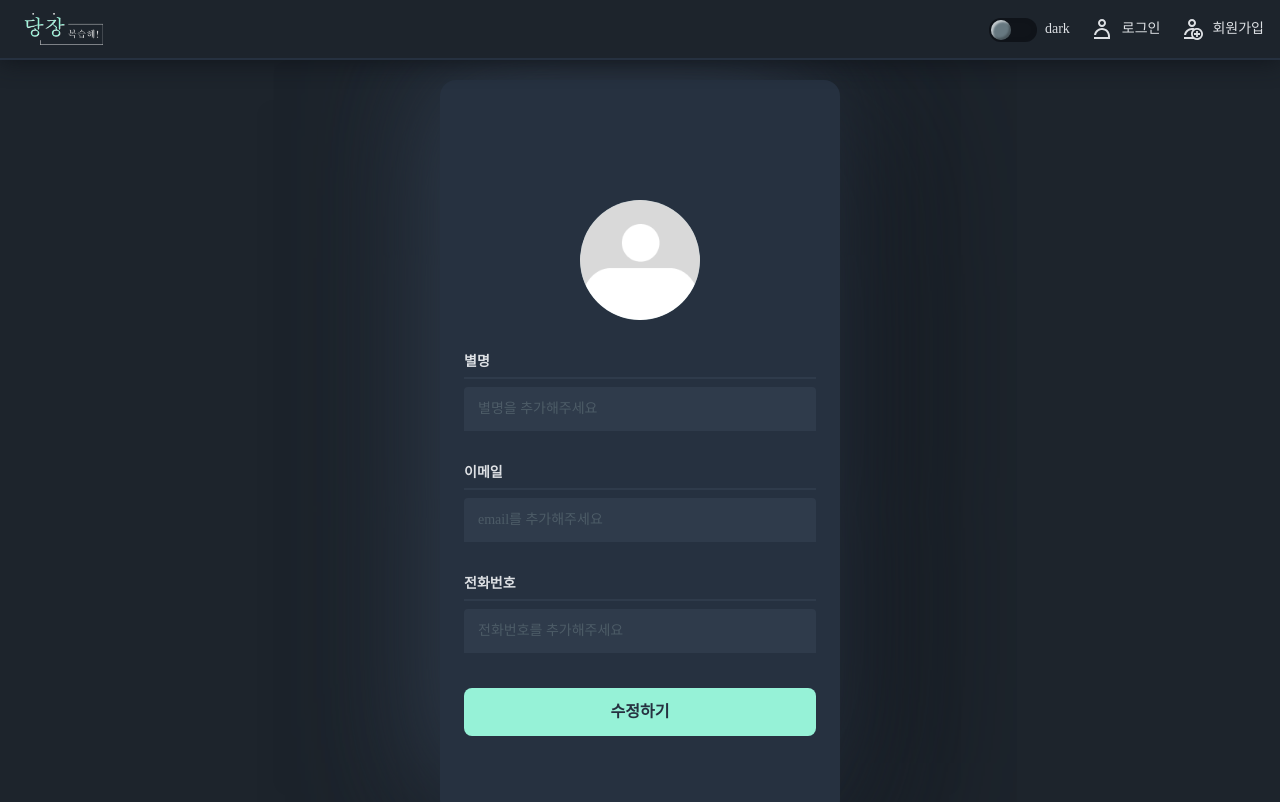
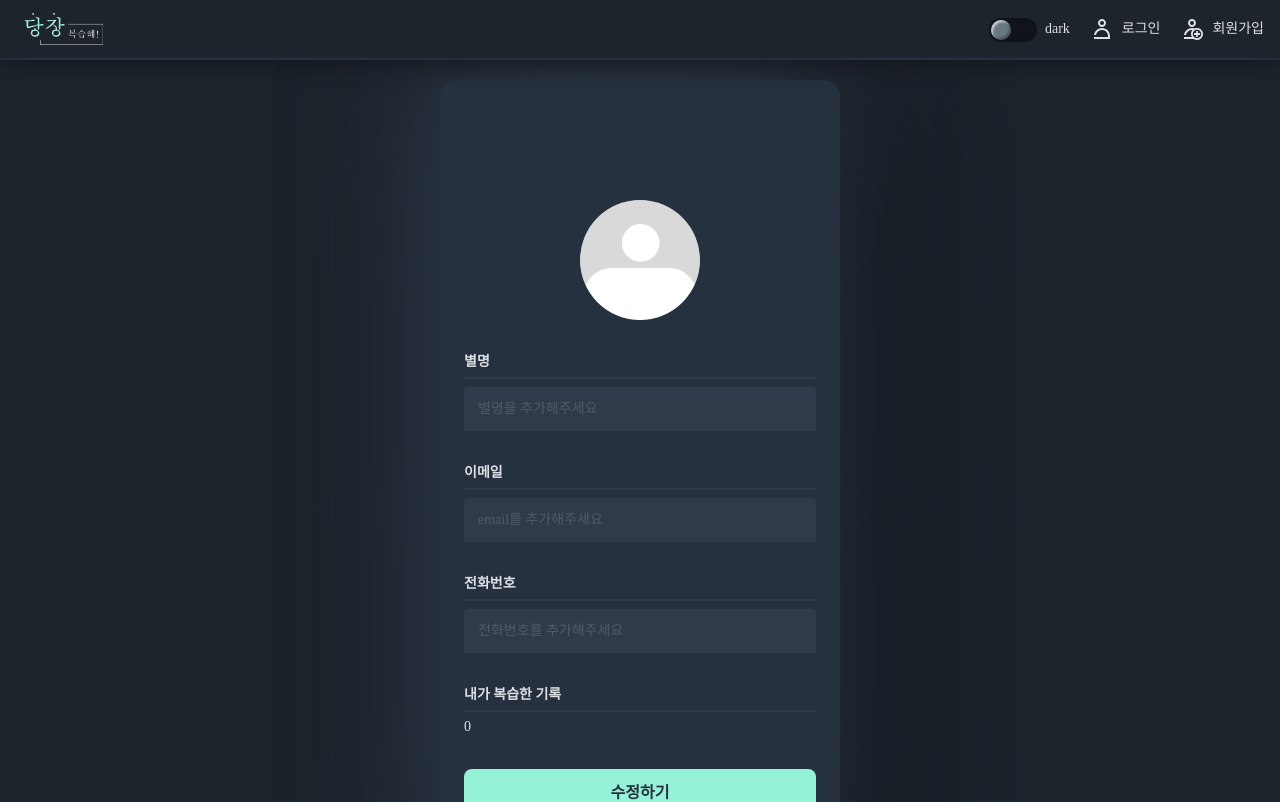
Before and after one commit to sthgml/review-ts, a React (Vite) app: page /mypage in a window 1280 px wide. Shown: the top 802 px of the page. Built offline with nearby package versions, Linux system fonts and the light colour scheme; no server answers; the database is empty.

Commit message:
feat: progress bar 추가

```diff
--- a/src/components/diary-list/DiaryItem.tsx
+++ b/src/components/diary-list/DiaryItem.tsx
@@ -1,9 +1,70 @@
-import { Timestamp, type DocumentData } from 'firebase/firestore';
-import { useEffect } from 'react';
+import { useEffect, useState } from 'react';
+
+import { type DocumentData } from 'firebase/firestore';
+import styled from 'styled-components';
 import useFirestore from '../../hooks/useFireStore';
+
 import DiaryBtns from './DiaryBtns';
 import TextArea from '../common/TextArea';
+
 import useStateContexts from '../../hooks/useStateContexts';
+import getTimeString from '../../utils/getTimeString';
+import ProgressBar from './ProgressBar';
+
+const Container = styled.article`
+  display: flex;
+  flex-direction: column;
+  align-items: center;
+  gap: 16px;
+
+  * {
+    /* box-shadow: inset 0 0 32px blue; */
+  }
+
+  max-width: 100%;
+  width: 478px;
+  padding: 30px 28px 35px;
+  border-radius: 16px;
+  background-color: ${({ theme }) => theme.colors.background1};
+  box-shadow: 0 0 8px ${({ theme }) => theme.colors.background1};
+  transition: all 0.2s;
+
+  &:hover {
+    box-shadow: 0 0 50px ${({ theme }) => theme.colors.background1};
+    transform: scale(1.02);
+  }
+
+  .note-title {
+    font-size: 16px;
+    font-weight: 700;
+    color: ${({ theme }) => theme.colors.icon};
+    width: 100%;
+    text-align: center;
+    white-space: pre-wrap;
+    line-height: 20px;
+  }
+
+  .note-dates {
+    width: 100%;
+  }
+
+  .note-content {
+    background: none;
+    width: 100%;
+    min-height: 10px;
+    max-height: 400px;
+    font-size: 14px;
+    color: ${({ theme }) => theme.colors.text};
+    line-height: 20px;
+    resize: none;
+    border-radius: 8px;
+    padding: 4px;
+
+    &:hover {
+      background-color: ${({ theme }) => theme.colors.background3};
+    }
+  }
+`;
 
 type DiaryItemProps = {
   data: DocumentData
@@ -11,9 +72,15 @@ type DiaryItemProps = {
 
 export default function DiaryItem({ data }: DiaryItemProps) {
   const { setIsModalOpen, setSelected } = useStateContexts();
-  const timestamp = new Timestamp(data.createdTime.seconds, data.createdTime.nanoseconds);
-  const createdTime = timestamp.toDate();
-  const timeString = `${createdTime.getFullYear()}년 ${createdTime.getMonth() + 1}월 ${createdTime.getDate()}일 ${createdTime.getHours() > 12 ? '오후' : '오전'} ${createdTime.getHours() % 12}시 ${createdTime.getMinutes()}분 ${createdTime.getSeconds()}초`;
+  const createdTimeString = getTimeString(data.createdTime);
+  const [temp, setTemp] = useState('');
+
+  useEffect(() => {
+    if (data.lastUpdatedTime) {
+      const lastUpdatedTimeString = getTimeString(data.lastUpdatedTime);
+      setTemp(lastUpdatedTimeString);
+    }
+  }, [data.lastUpdatedTime]);
 
   const { deleteDocument } = useFirestore('diary');
   const handleDelete = () => {
@@ -25,15 +92,26 @@ export default function DiaryItem({ data }: DiaryItemProps) {
   };
 
   return (
-    <article className="note-article">
+    <Container className="note-article">
       <h4 className="note-title ell-1">
         {data.doc.title}
       </h4>
-      <p className="note-date assistive-text">
-        {timeString}
-      </p>
+      <div className="note-dates">
+        <p className="note-date assistive-text">
+          첫 복습 시각 :
+          {' '}
+          {createdTimeString}
+        </p>
+        {temp !== '' && (
+          <p className="note-date assistive-text">
+            마지막 복습 시각 :
+            {temp}
+          </p>
+        )}
+      </div>
+      <ProgressBar reviewCnt={data.reviewCnt} />
       <TextArea placeholder={data.doc.text} value={data.doc.text} />
       <DiaryBtns fns={{ handleDelete, handleUpdate }} />
-    </article>
+    </Container>
   );
 }
--- a/src/components/diary-list/DiaryList.tsx
+++ b/src/components/diary-list/DiaryList.tsx
@@ -1,12 +1,12 @@
 import styled from 'styled-components';
 
 import { type DocumentData } from 'firebase/firestore';
-import { useEffect } from 'react';
 import { type FilterData } from '../filter-list/filterData';
 
 import DiaryItem from './DiaryItem';
 import CategoryTitle from './CategoryTitle';
 import ErrorDiv from '../common/errorDiv/ErrorDiv';
+
 import useStateContexts from '../../hooks/useStateContexts';
 
 const Container = styled.section`
@@ -20,53 +20,6 @@ const Container = styled.section`
     display: flex;
     flex-direction: column;
     gap: 32px;
-
-    article {
-      display: flex;
-      flex-direction: column;
-      align-items: center;
-      gap: 16px;
-
-      max-width: 100%;
-      width: 478px;
-      padding: 30px 28px 35px;
-      border-radius: 16px;
-      background-color: ${({ theme }) => theme.colors.background1};
-      box-shadow: 0 0 8px ${({ theme }) => theme.colors.background1};
-      transition: all 0.2s;
-
-      &:hover {
-        box-shadow: 0 0 50px ${({ theme }) => theme.colors.background1};
-        transform: scale(1.02);
-      }
-    }
-  }
-
-  .note-title {
-    font-size: 16px;
-    font-weight: 700;
-    color: ${({ theme }) => theme.colors.icon};
-    width: 100%;
-    text-align: center;
-    white-space: pre-wrap;
-    line-height: 20px;
-  }
-
-  .note-content {
-    background: none;
-    width: 100%;
-    min-height: 10px;
-    max-height: 400px;
-    font-size: 14px;
-    color: ${({ theme }) => theme.colors.text};
-    line-height: 20px;
-    resize: none;
-    border-radius: 8px;
-    padding: 4px;
-
-    &:hover {
-      background-color: ${({ theme }) => theme.colors.background3};
-    }
   }
 
   @media (max-width:500px) {
--- /dev/null
+++ b/src/components/diary-list/ProgressBar.tsx
@@ -0,0 +1,57 @@
+import styled from 'styled-components';
+
+const Container = styled.div<{$percentage: number}>`
+  width: 100%;
+  height: 8px;
+  border-radius: 4px;
+  ${(props) => `
+    background: linear-gradient(90deg, ${props.theme.colors.primary} ${props.$percentage}%, ${props.theme.colors.secondaryText} ${props.$percentage + 0.1}%);
+  `}
+
+  display: flex;
+  align-items: center;
+  justify-content: end;
+  padding: 0 12px;
+
+  p {
+    font-size: 6px;
+    color: ${({ theme }) => theme.colors.text};
+  }
+`;
+
+type ProgressBarPros = {
+  reviewCnt: number;
+}
+
+export default function ProgressBar({ reviewCnt }: ProgressBarPros) {
+  if (!reviewCnt) return <p />;
+  let percentage: number;
+  switch (reviewCnt) {
+  case 1:
+    percentage = 42;
+    break;
+  case 2:
+    percentage = 56;
+    break;
+  case 3:
+    percentage = 67;
+    break;
+  case 4:
+    percentage = 75;
+    break;
+  default:
+    percentage = 80;
+    break;
+  }
+
+  return (
+    <Container
+      $percentage={percentage}
+    >
+      <p>
+        {percentage}
+        %
+      </p>
+    </Container>
+  );
+}
--- a/src/components/profile/Profile.tsx
+++ b/src/components/profile/Profile.tsx
@@ -1,8 +1,9 @@
 import styled from 'styled-components';
-import { useRef } from 'react';
+import { FormEventHandler, useRef } from 'react';
 import useAuthContext from '../../hooks/useAuthContext';
 import ProfileImage from './ProfileImage';
 import useUpdateProfile from '../../hooks/useUpdateProfile';
+import useCollection from '../../hooks/useCollection';
 
 const Container = styled.main`
   margin: 0 auto;
@@ -36,6 +37,11 @@ const Container = styled.main`
     border-bottom: 2px solid ${({ theme }) => theme.colors.background1};
     margin-bottom: 8px;
   }
+
+  #graph {
+    background-color: ${({ theme }) => theme.colors.primary};
+
+  }
 `;
 
 export default function Profile() {
@@ -44,8 +50,9 @@ export default function Profile() {
   const emailEl = useRef<HTMLInputElement>(null);
   const phoneNumberEl = useRef<HTMLInputElement>(null);
   const { update, error, isPending } = useUpdateProfile();
+  const { documents } = useCollection('diary', ['doc.uid', '==', user?.uid ?? '']);
 
-  const handleSubmit = (e: SubmitEvent) => {
+  const handleSubmit: FormEventHandler = (e) => {
     e.preventDefault();
     if (!window.confirm('수정하시겠습니까?')) return;
     update(displayNameEl.current?.value ?? '', phoneNumberEl.current?.value ?? '');
@@ -80,7 +87,6 @@ export default function Profile() {
             className="user-email"
             readOnly
           />
-          <p />
         </div>
 
         <div>
@@ -88,7 +94,6 @@ export default function Profile() {
             전화번호
           </h2>
           <p>
-
             <input
               ref={phoneNumberEl}
               type="number"
@@ -96,9 +101,26 @@ export default function Profile() {
               defaultValue={user?.phoneNumber ?? ''}
               className="user-phone-number"
             />
-
           </p>
         </div>
+
+        {documents && (
+          <div>
+            <h2>
+              내가 복습한 기록
+            </h2>
+            <div
+              id="graph"
+              style={{
+                width: '28px',
+                height: `${2 * documents.length}px`,
+              }}
+            />
+            <p>
+              {documents.length}
+            </p>
+          </div>
+        )}
         {isPending
           ? (
             <p className="assistive-text">
--- a/src/components/today-modal/DiaryForm.tsx
+++ b/src/components/today-modal/DiaryForm.tsx
@@ -29,7 +29,11 @@ export default function DiaryForm({ uid }: DiaryFormProps) {
   const handleSubmit = (event) => {
     event.preventDefault();
     if (selected.id) {
-      updateDocument(selected.id, { 'doc.text': text, 'doc.title': title });
+      updateDocument(
+        selected.id,
+        { 'doc.text': text, 'doc.title': title },
+        selected.reviewCnt,
+      );
     } else {
       addDocument({ uid, title, text });
     }
--- a/src/hooks/useFireStore.tsx
+++ b/src/hooks/useFireStore.tsx
@@ -2,7 +2,6 @@ import { Reducer, useReducer } from 'react';
 import {
   DocumentData,
   DocumentReference,
-  WithFieldValue,
   addDoc, collection, deleteDoc, doc, updateDoc,
 } from 'firebase/firestore';
 import { appFireStore, timestamp } from '../firebase/config';
@@ -103,17 +102,18 @@ function useFirestore(transaction: string) {
   // collection의 참조값
   const colRef = collection(appFireStore, transaction); // appFirestore를 불러와야해
 
-  const addDocument = async (doc: DocumentData) => {
+  const addDocument = async (document: DocumentData) => {
     try {
       const createdTime = timestamp.fromDate(new Date());
-      const docRef = await addDoc(colRef, { doc, createdTime });
+      const reviewCnt = 1;
+      const docRef = await addDoc(colRef, { document, createdTime, reviewCnt });
       dispatch({ type: 'addDoc', payload: docRef });
     } catch (error) {
       dispatch({ type: 'error', payload: error.message });
     }
   };
 
-  const deleteDocument = async (id) => {
+  const deleteDocument = async (id: string) => {
     try {
       const docRef = doc(colRef, id);
       await deleteDoc(docRef);
@@ -123,10 +123,19 @@ function useFirestore(transaction: string) {
     }
   };
 
-  const updateDocument = async (id, data) => {
+  const updateDocument = async (
+    id: string,
+    data: {'doc.text': string; 'doc.title': string},
+    newReviewCnt: number,
+  ) => {
     try {
+      const lastUpdatedTime = timestamp.fromDate(new Date());
       const docRef = doc(colRef, id);
-      await updateDoc(docRef, data);
+      await updateDoc(docRef, {
+        ...data,
+        lastUpdatedTime,
+        reviewCnt: newReviewCnt,
+      });
       dispatch({ type: 'updateDoc' });
     } catch (error) {
       dispatch({ type: 'error', payload: error.message });
--- /dev/null
+++ b/src/utils/getTimeString.ts
@@ -0,0 +1,8 @@
+import { Timestamp } from 'firebase/firestore';
+
+export default function getTimeString(time: {seconds: number; nanoseconds: number}) {
+  const timestamp = new Timestamp(time.seconds, time.nanoseconds);
+  const createdTime = timestamp.toDate();
+  const timeString = `${createdTime.getFullYear()}년 ${createdTime.getMonth() + 1}월 ${createdTime.getDate()}일 ${createdTime.getHours() > 12 ? '오후' : '오전'} ${createdTime.getHours() % 12}시 ${createdTime.getMinutes()}분 ${createdTime.getSeconds()}초`;
+  return timeString;
+}
```
